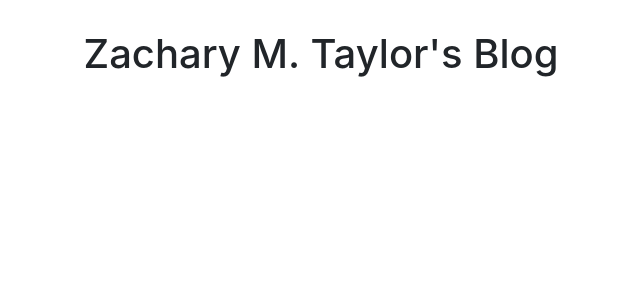
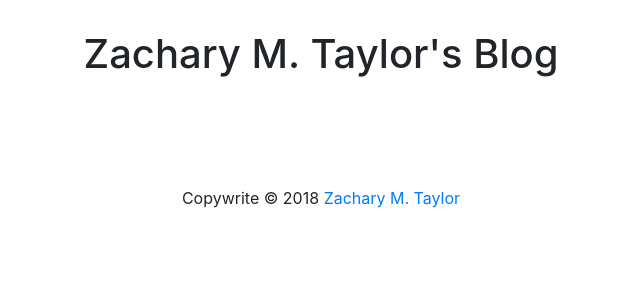
Before and after one commit to ztaylor2/django-blog, a Django app: page / in a window 1280 px wide. Shown: the part 56-356 px from the top of the page, without its empty margins (319-959 px from the left). Run offline with Django 3.2, Linux system fonts and the light colour scheme; data that the repository does not hold is empty; some libraries are stand-ins or nearby versions.

Commit message:
created copywrite.

```diff
--- a/blog/templates/blog/base.html
+++ b/blog/templates/blog/base.html
@@ -60,6 +60,16 @@
 			</div>
 		</div>
 
+		<footer class="footer" style="margin: 100px 0px 10px 0px;">
+            <p class="copyright text-center">
+                Copywrite ©
+                <script>
+                    document.write(new Date().getFullYear())
+                </script>
+                <a href="http://www.zacharymichaeltaylor.com">Zachary M. Taylor</a>
+            </p>
+	    </footer>
+
 		<!-- Bootstrap Scripts -->
 		<script src="https://code.jquery.com/jquery-3.2.1.slim.min.js"
 				integrity="sha384-KJ3o2DKtIkvYIK3UENzmM7KCkRr/rE9/Qpg6aAZGJwFDMVNA/GpGFF93hXpG5KkN"
```
